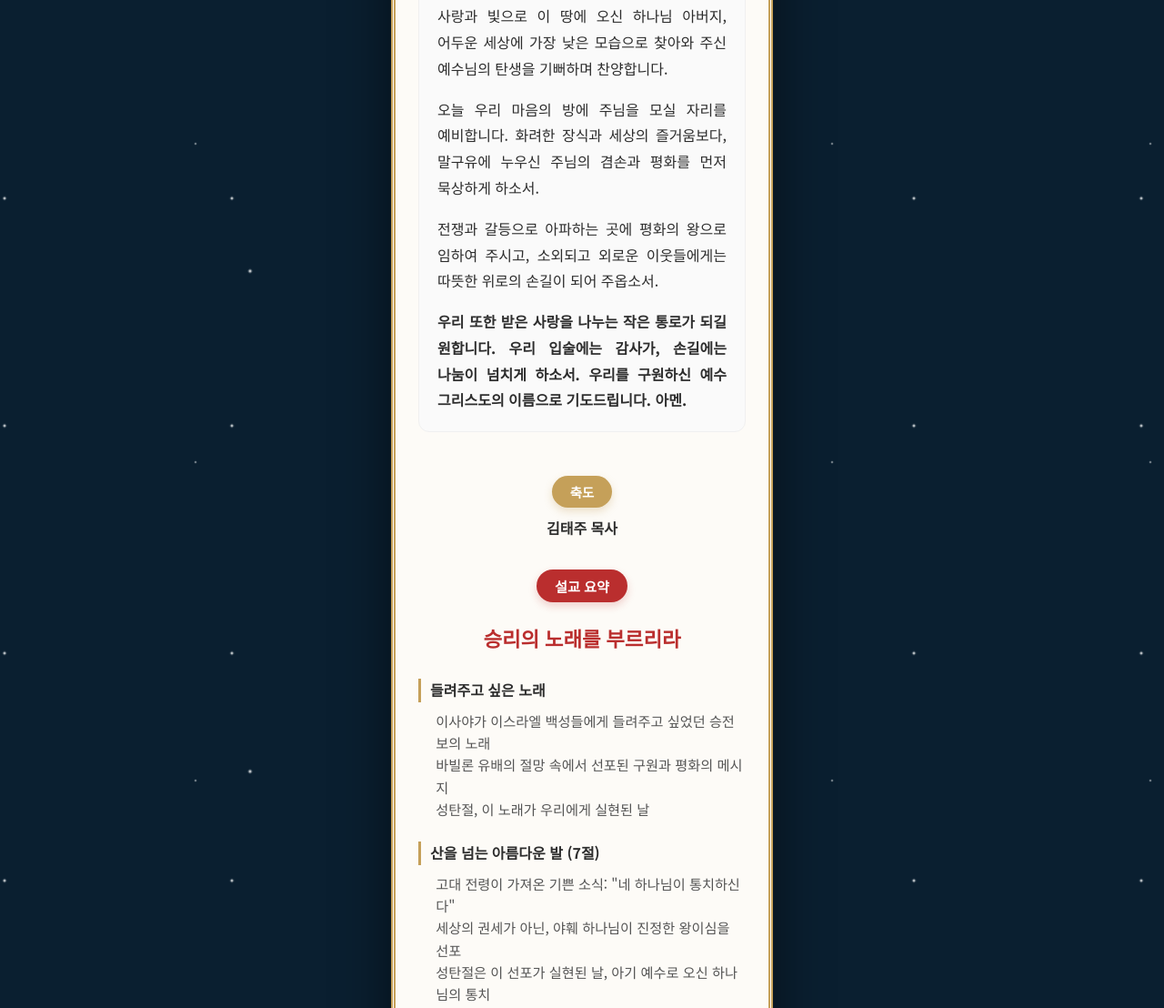
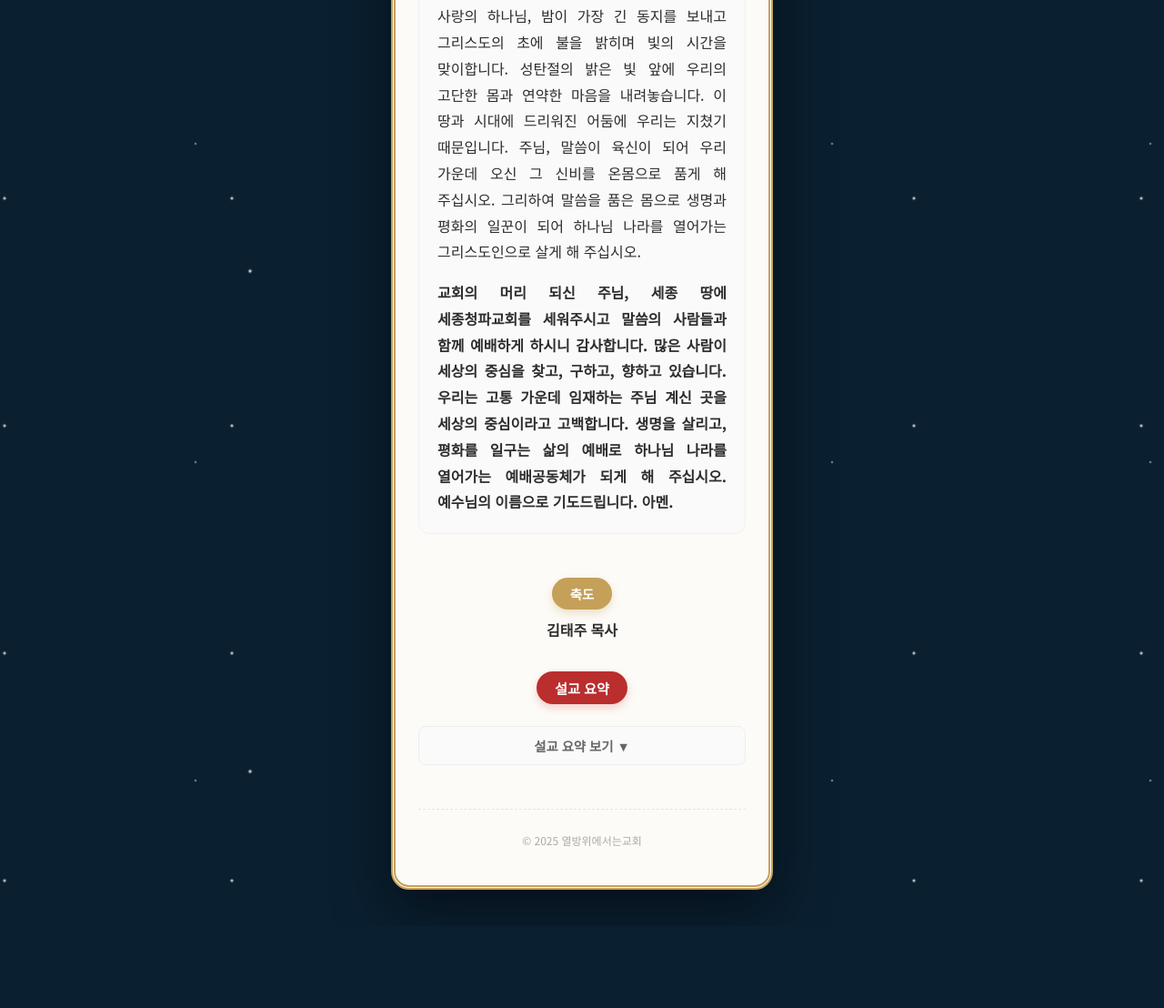
Before and after one commit to smdjoo-stack/christmasworship-bulltine, a plain HTML site: page index.html in a window 1280 px wide. Shown: the part 2177-3285 px from the top of the page at 91% size. After the commit the page ends 3195 px from the top, so only its background shows below. Drawn offline with Linux system fonts and the light colour scheme; a web font is replaced by a local one.

Commit message:
Add files via upload

```diff
--- a/index.html
+++ b/index.html
@@ -129,11 +129,12 @@
             <div class="card-body prayer-content">
                 <span class="prayer-instruction">(다함께 낭독합니다)</span>
 
-                <p>사랑과 빛으로 이 땅에 오신 하나님 아버지, 어두운 세상에 가장 낮은 모습으로 찾아와 주신 예수님의 탄생을 기뻐하며 찬양합니다.</p>
-                <p>오늘 우리 마음의 방에 주님을 모실 자리를 예비합니다. 화려한 장식과 세상의 즐거움보다, 말구유에 누우신 주님의 겸손과 평화를 먼저 묵상하게 하소서.</p>
-                <p>전쟁과 갈등으로 아파하는 곳에 평화의 왕으로 임하여 주시고, 소외되고 외로운 이웃들에게는 따뜻한 위로의 손길이 되어 주옵소서.</p>
-                <p>우리 또한 받은 사랑을 나누는 작은 통로가 되길 원합니다. 우리 입술에는 감사가, 손길에는 나눔이 넘치게 하소서. 우리를 구원하신 예수 그리스도의 이름으로 기도드립니다. 아멘.
-                </p>
+                <p>사랑의 하나님, 밤이 가장 긴 동지를 보내고 그리스도의 초에 불을 밝히며 빛의 시간을 맞이합니다. 성탄절의 밝은 빛 앞에 우리의 고단한 몸과 연약한 마음을 내려놓습니다. 이 땅과
+                    시대에 드리워진 어둠에 우리는 지쳤기 때문입니다. 주님, 말씀이 육신이 되어 우리 가운데 오신 그 신비를 온몸으로 품게 해 주십시오. 그리하여 말씀을 품은 몸으로 생명과 평화의
+                    일꾼이 되어 하나님 나라를 열어가는 그리스도인으로 살게 해 주십시오.</p>
+                <p>교회의 머리 되신 주님, 세종 땅에 세종청파교회를 세워주시고 말씀의 사람들과 함께 예배하게 하시니 감사합니다. 많은 사람이 세상의 중심을 찾고, 구하고, 향하고 있습니다. 우리는
+                    고통 가운데 임재하는 주님 계신 곳을 세상의 중심이라고 고백합니다. 생명을 살리고, 평화를 일구는 삶의 예배로 하나님 나라를 열어가는 예배공동체가 되게 해 주십시오. 예수님의
+                    이름으로 기도드립니다. 아멘.</p>
             </div>
         </section>
 
@@ -149,6 +150,9 @@
                 <h3>설교 요약</h3>
             </div>
             <div class="card-body summary-content">
+                <button class="summary-toggle-btn" onclick="toggleSummary()">설교 요약 보기 ▼</button>
+
+                <div id="summaryContainer" class="summary-text-container">
                     <h4 class="summary-title">승리의 노래를 부르리라</h4>
 
                     <div class="summary-point">
@@ -194,6 +198,7 @@
                             <li>하님이 통치가 임하는 징조를 살피며 증언하는 삶</li>
                             <li>"하나님이 다스리신다!"는 기쁜 소식을 전하며 노래하는 성도로</li>
                         </ul>
+                    </div>
                 </div>
             </div>
         </section>
@@ -282,6 +287,18 @@
                 btn.textContent = '본문 닫기 ▲';
             }
         }
+        // Sermon Summary Toggle
+        function toggleSummary() {
+            const container = document.getElementById('summaryContainer');
+            const btn = document.querySelector('.summary-toggle-btn');
+            if (container.style.display === 'block') {
+                container.style.display = 'none';
+                btn.textContent = '설교 요약 보기 ▼';
+            } else {
+                container.style.display = 'block';
+                btn.textContent = '설교 요약 닫기 ▲';
+            }
+        }
     </script>
 </body>
 
--- a/style.css
+++ b/style.css
@@ -289,6 +289,43 @@ body {
     text-decoration: none;
 }
 
+.summary-toggle-btn {
+    display: block;
+    width: 100%;
+    background-color: #fafafa;
+    border: 1px solid #eee;
+    color: var(--text-sub);
+    padding: 10px;
+    border-radius: 8px;
+    font-size: 0.9rem;
+    font-weight: 600;
+    cursor: pointer;
+    margin-bottom: 1rem;
+    transition: background 0.2s;
+}
+
+.summary-toggle-btn:hover {
+    background-color: #f0f0f0;
+}
+
+.summary-text-container {
+    display: none;
+    /* Hidden by default */
+    animation: fadeIn 0.3s ease-in-out;
+}
+
+@keyframes fadeIn {
+    from {
+        opacity: 0;
+        transform: translateY(-5px);
+    }
+
+    to {
+        opacity: 1;
+        transform: translateY(0);
+    }
+}
+
 .bible-verse-container {
     display: none;
     /* Hidden by default */
```
Lines whose indentation alone changed are shown as unchanged.
